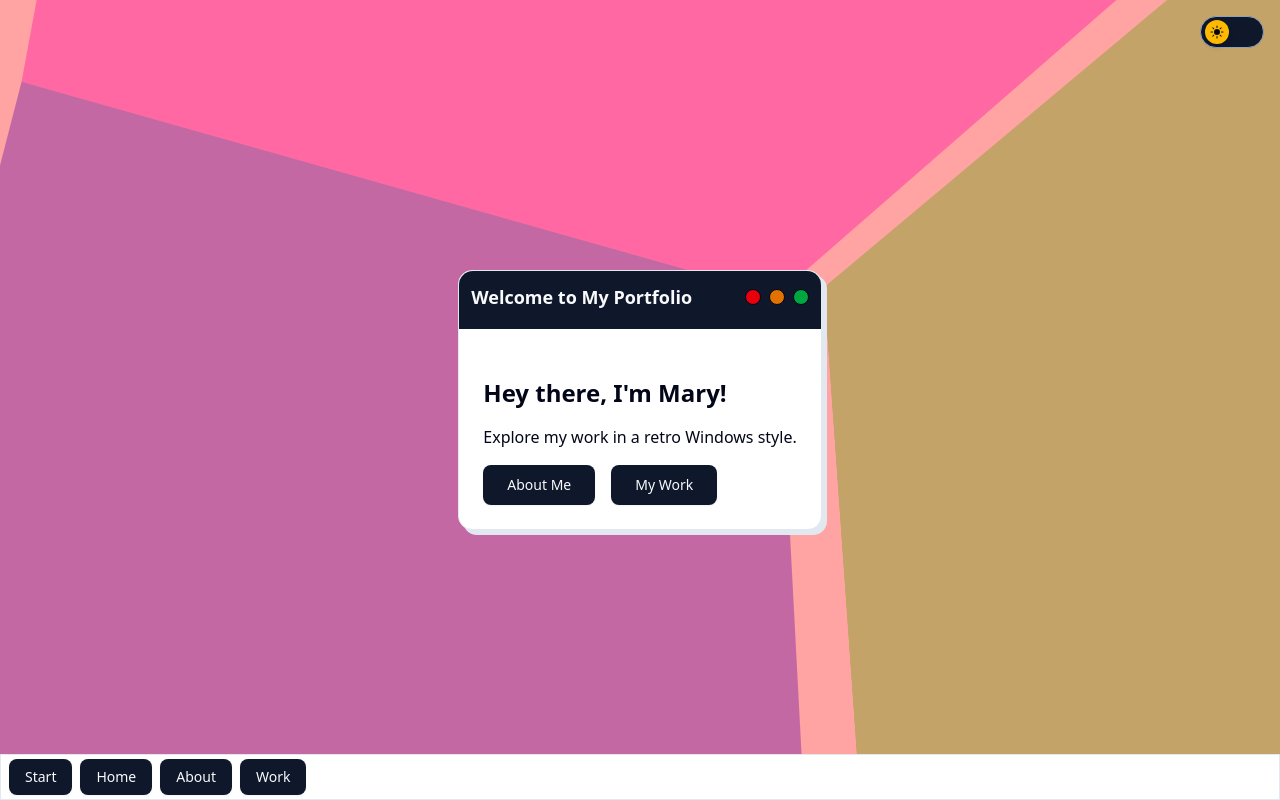
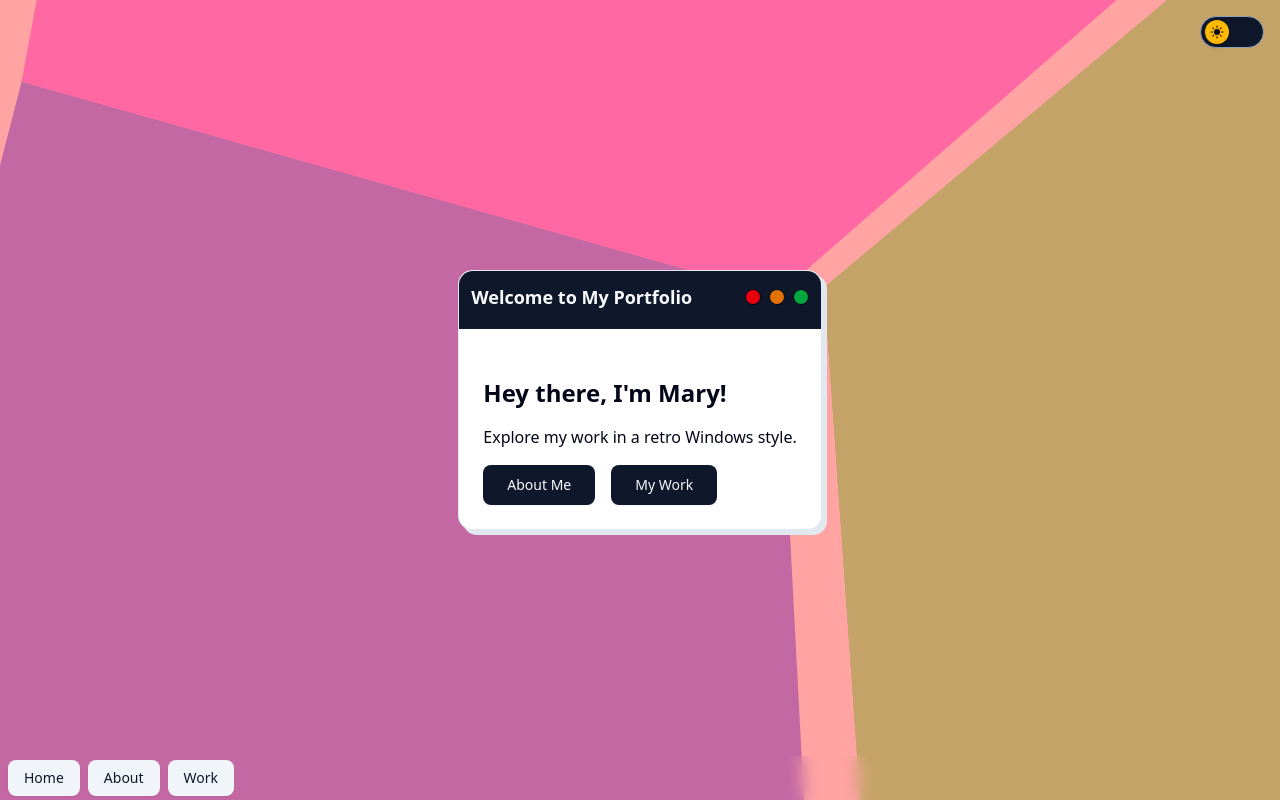
Before and after one commit to MaryBruff/portfolio, a Next.js app: page / in a window 1280 px wide. Built offline with nearby package versions, Linux system fonts and the light colour scheme.

Commit message:
Remove start button

```diff
--- a/src/components/Navigation.tsx
+++ b/src/components/Navigation.tsx
@@ -5,26 +5,21 @@ import Link from "next/link";
 
 export default function Navigation() {
   return (
-    <nav className="fixed bottom-0 left-0 right-0 bg-background border-t border py-1 px-2 flex space-x-2 backdrop-blur-sm">
+    <nav className="fixed bottom-0 left-0 right-0 py-1 px-2 flex space-x-2 backdrop-blur-sm">
       <Button
-        variant="default"
-      >
-        Start
-      </Button>
-      <Button
-        variant="default"
+        variant="secondary"
         asChild
       >
         <Link href="/">Home</Link>
       </Button>
       <Button
-        variant="default"
+        variant="secondary"
         asChild
       >
         <Link href="/about">About</Link>
       </Button>
       <Button
-        variant="default"
+        variant="secondary"
         asChild
       >
         <Link href="/work">Work</Link>
```
